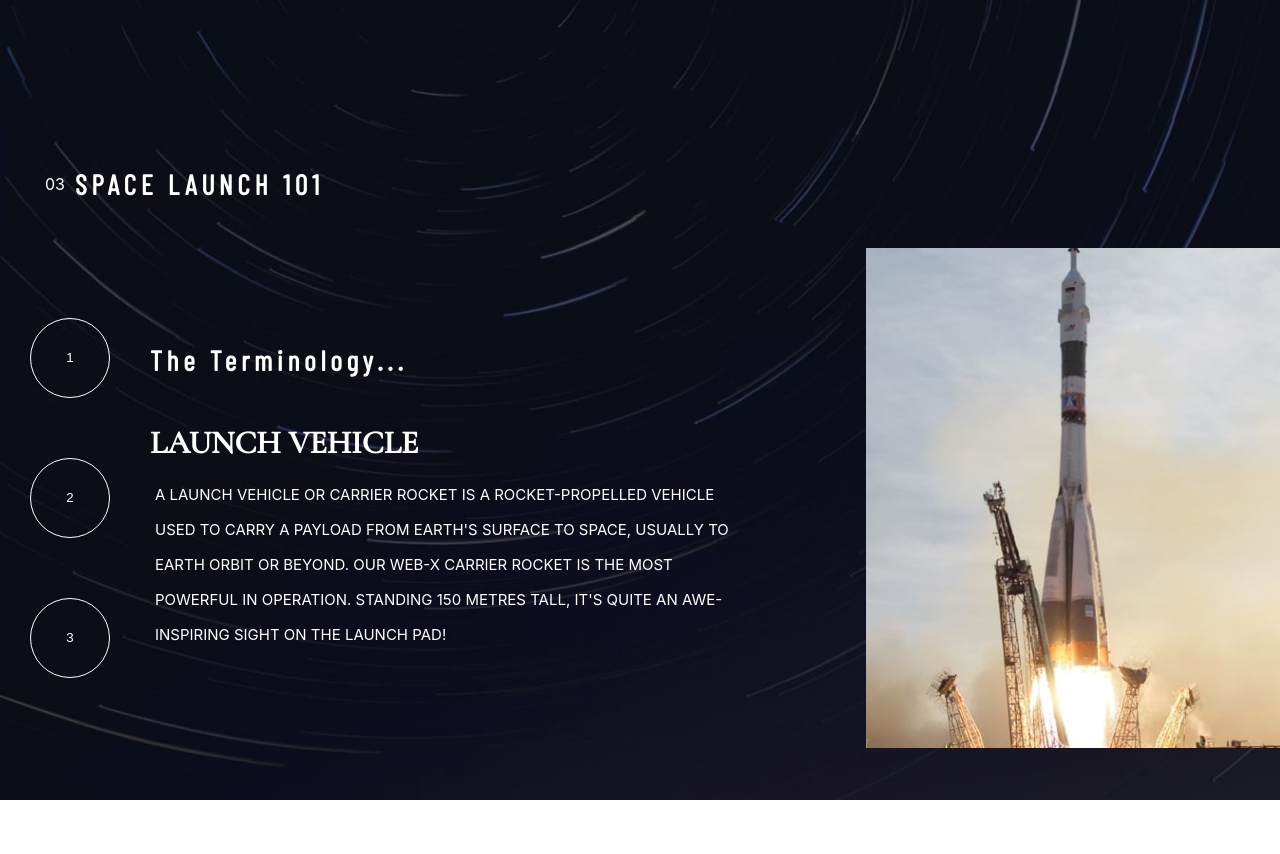
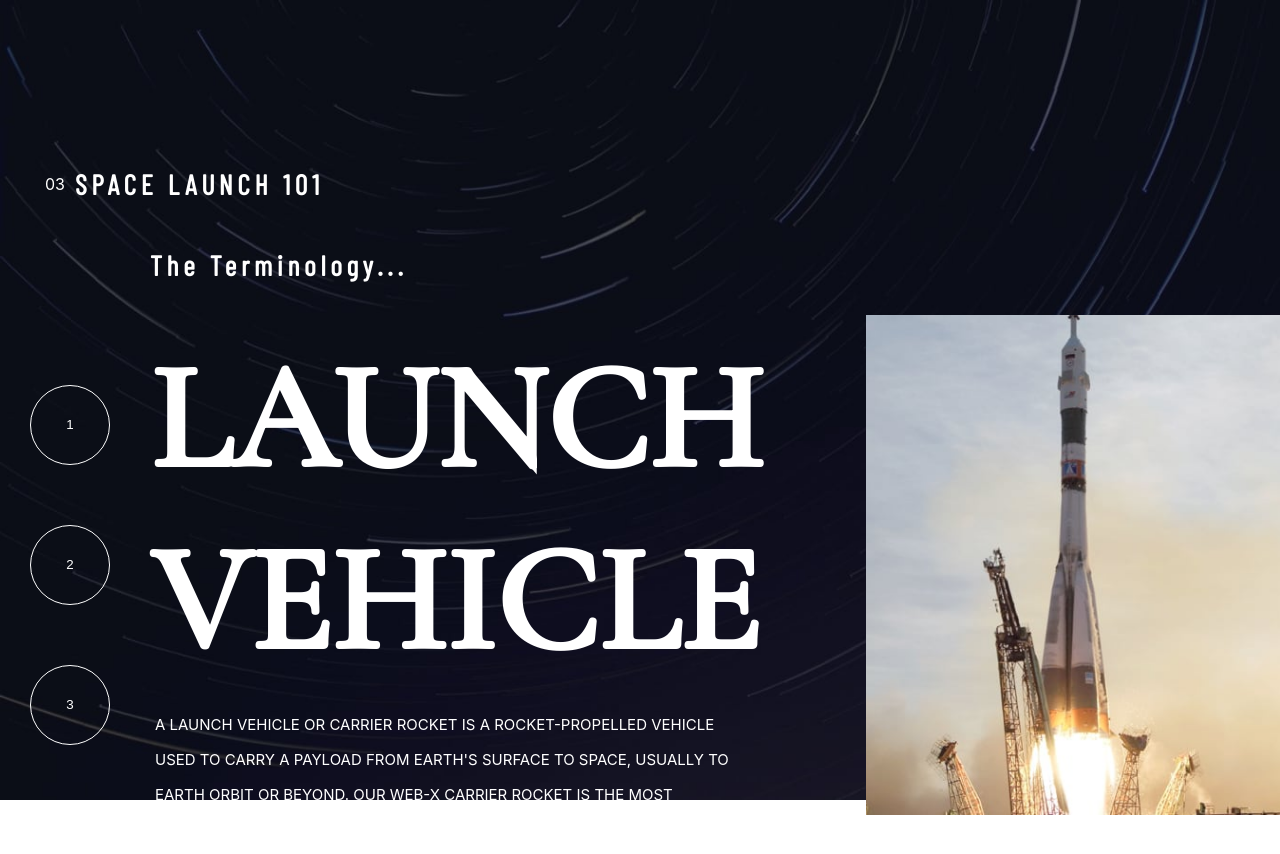
Before and after one commit to Stamwill/space-tourism, a Next.js app: page /technology in a window 1280 px wide. Shown: the top 854 px of the page. Before the commit the page ends 800 px from the top, so only its background shows below. Built offline with nearby package versions, Linux system fonts and the light colour scheme.

Commit message:
[Tech] Change title to h1

```diff
--- a/src/blocks/Tech/Tech.js
+++ b/src/blocks/Tech/Tech.js
@@ -42,7 +42,7 @@ const Technology = React.forwardRef(function Technology(props, ref) {
 
           <div className={classes.textContainer}>
             <h5 className={classes.subTitle}>The Terminology...</h5>
-            <h4 className={classes.title}>{currentTitle}</h4>
+            <h1 className={classes.title}>{currentTitle}</h1>
             <p className={classes.description}>{currentDescription}</p>
           </div>
         </div>
```
